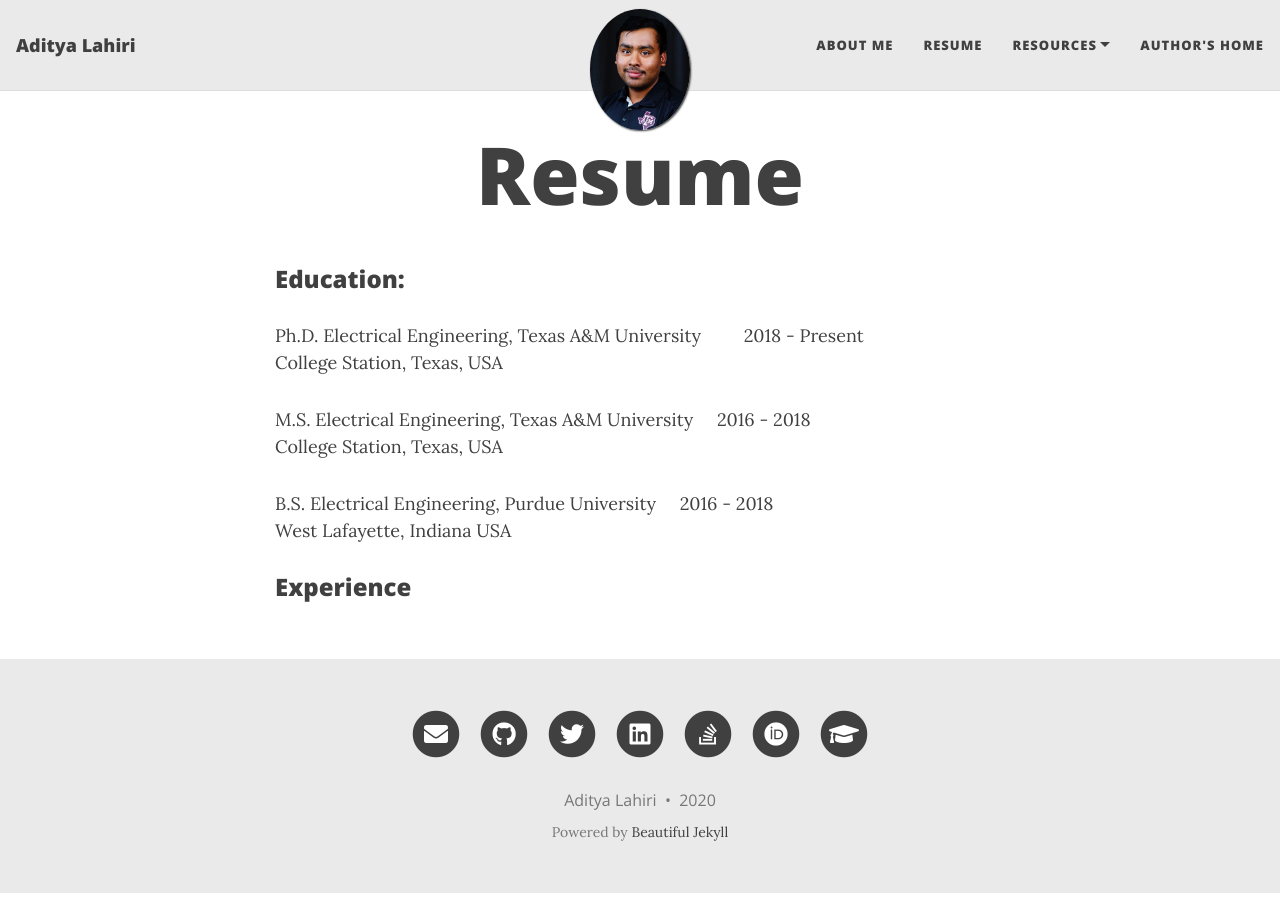
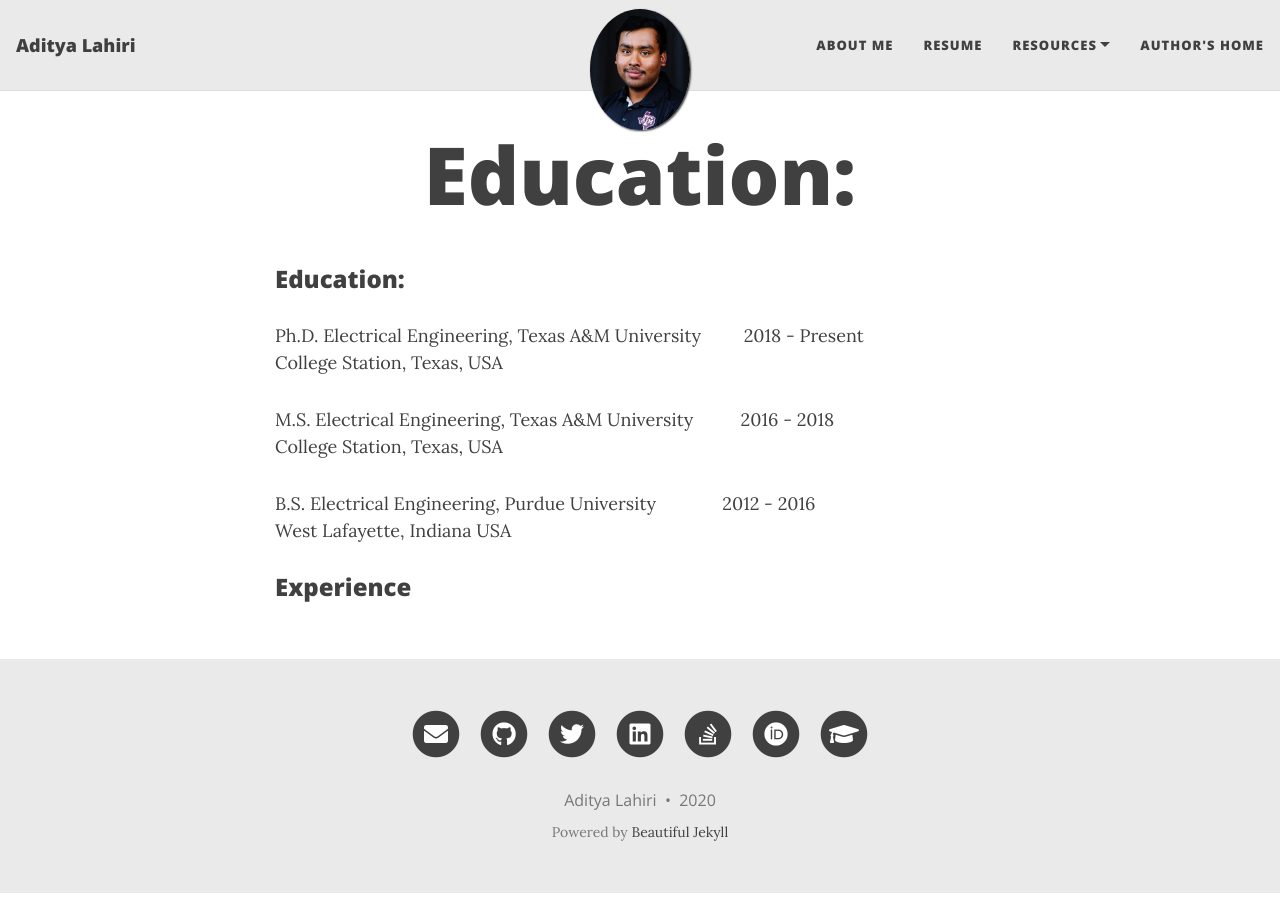
Before and after one commit to adilahiri/adilahiri.github.io, a Jekyll site: the page built from resume.md, in a window 1280 px wide. Built offline with Jekyll 4.4.1, drawn with Linux system fonts in a browser that asks for light colours; nearby versions of some CDN libraries; our own code applies the rules of GitHub Pages for plain Markdown files.

Commit message:
Update resume.md

```diff
--- a/resume.md
+++ b/resume.md
@@ -1,6 +1,6 @@
 ---
 layout: page
-title: Resume
+title:
 ---
 
 
@@ -8,10 +8,10 @@
 Ph.D.  Electrical Engineering, Texas A&M University &nbsp;&nbsp;&nbsp; &nbsp;&nbsp;&nbsp;     2018 -  Present <br>
 College Station, Texas, USA
 
-M.S.   Electrical Engineering, Texas A&M University &nbsp;&nbsp;&nbsp;  2016 -  2018 <br>
+M.S.   Electrical Engineering, Texas A&M University &nbsp;&nbsp;&nbsp;&nbsp;&nbsp;&nbsp;&nbsp;&nbsp;   2016 -  2018 <br>
 College Station, Texas, USA
 
-B.S.   Electrical Engineering, Purdue University &nbsp;&nbsp;&nbsp;  2016 -  2018 <br>
+B.S.   Electrical Engineering, Purdue University &nbsp;&nbsp;&nbsp;&nbsp;&nbsp;&nbsp;&nbsp;&nbsp;&nbsp;&nbsp;&nbsp;&nbsp;&nbsp;2012 -  2016 <br>
 West Lafayette, Indiana USA
 
 
```
